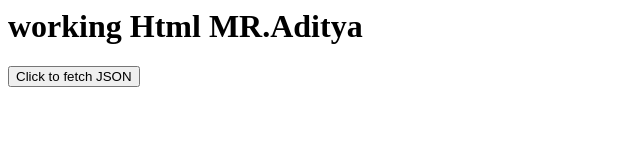
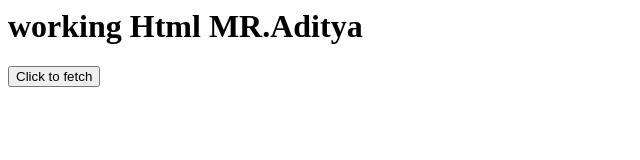
Before and after one commit to Wagh-0321/files, a plain HTML site: page index.html in a window 1280 px wide. Shown: the full height of the page, 0-640 px from the left. Drawn offline with Linux system fonts and the light colour scheme.

Commit message:
Update index.html

```diff
--- a/index.html
+++ b/index.html
@@ -5,7 +5,7 @@
 
      <h1>  working Html MR.Aditya  </h1>
 
-  <button id="btn1">Click to fetch JSON</button>
+  <button id="btn2" onlick="alert("Hello")">Click to fetch </button>
      <div id="box1"></div>
 
   </body>
```
